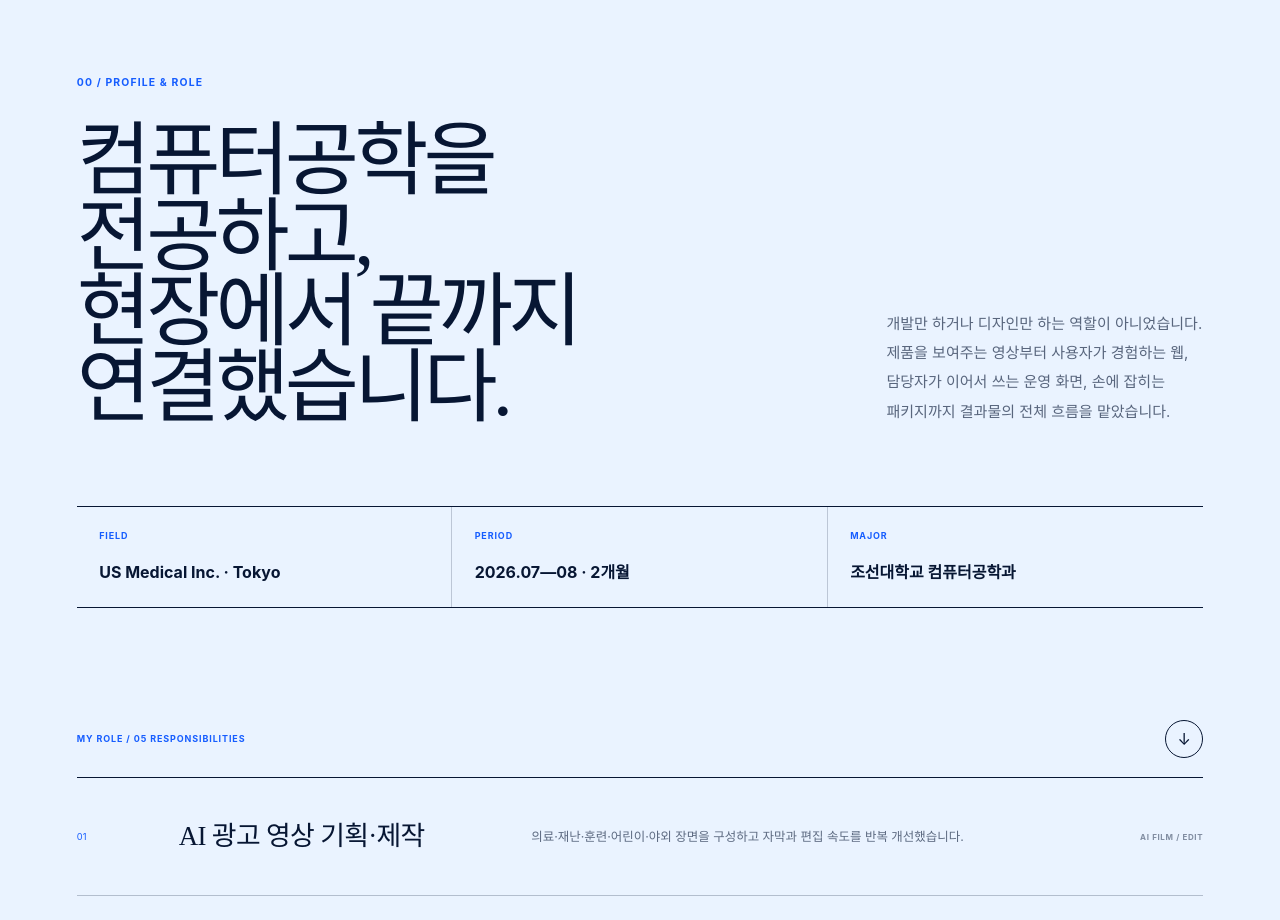
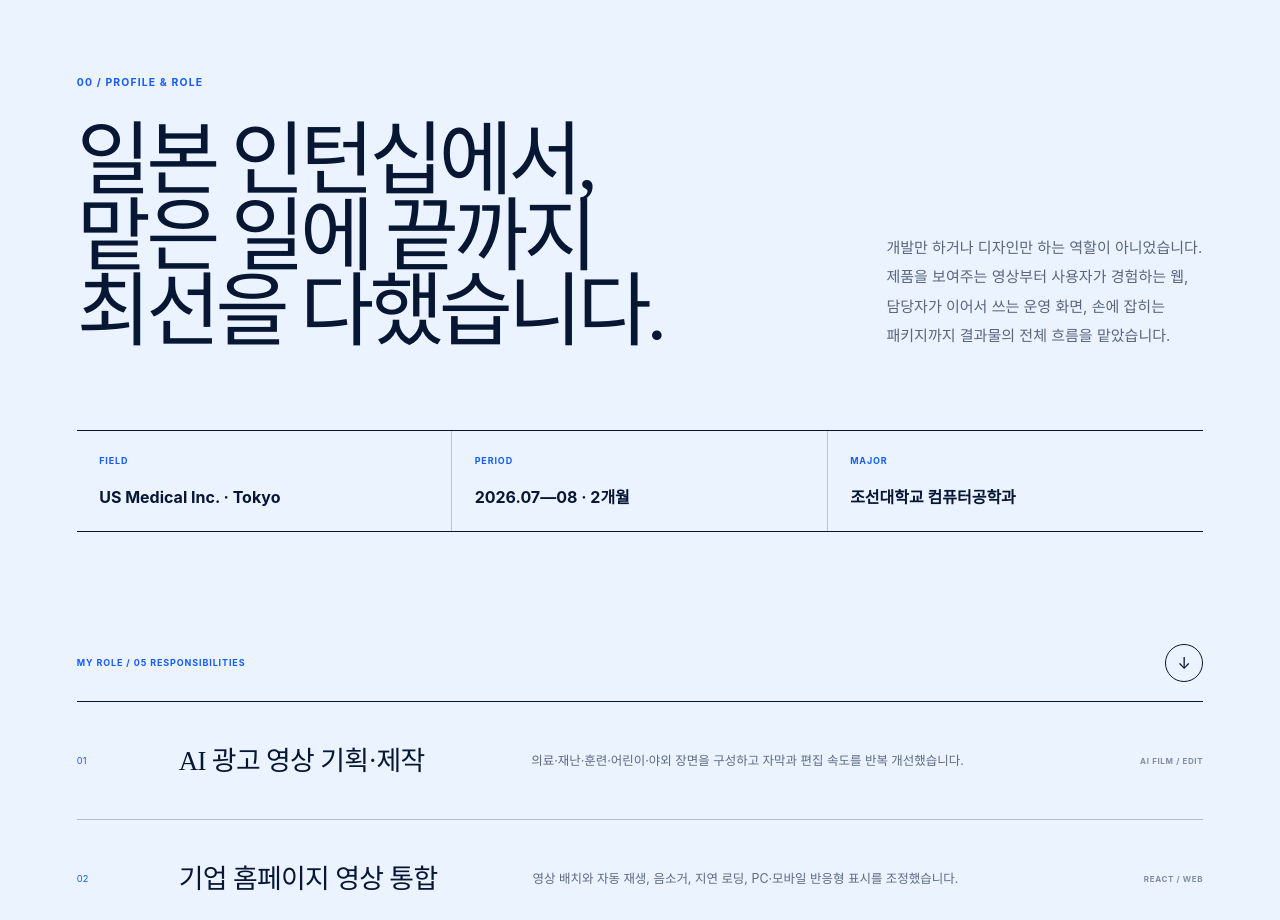
Before and after one commit to s843210/Jisa_bohyun, a Next.js app: page / in a window 1280 px wide. Shown: the part 1220-2140 px from the top of the page. Built offline with nearby package versions, Linux system fonts and the light colour scheme.

Commit message:
Refine internship profile message

```diff
--- a/app/page.tsx
+++ b/app/page.tsx
@@ -28,7 +28,7 @@ const copy = {
     heroNote: "US MEDICAL INC. / TOKYO · 기업 현장실습생 임보현의 두 달간 작업 기록",
     languages: "운영 언어",
     profileLabel: "00 / PROFILE & ROLE",
-    profileTitle: "컴퓨터공학을 전공하고,\n현장에서 끝까지 연결했습니다.",
+    profileTitle: "일본 인턴십에서,\n맡은 일에 끝까지 최선을 다했습니다.",
     profileBody:
       "개발만 하거나 디자인만 하는 역할이 아니었습니다. 제품을 보여주는 영상부터 사용자가 경험하는 웹, 담당자가 이어서 쓰는 운영 화면, 손에 잡히는 패키지까지 결과물의 전체 흐름을 맡았습니다.",
     placeLabel: "FIELD",
@@ -128,7 +128,7 @@ const copy = {
     heroNote: "US MEDICAL INC. / TOKYO · 企業現場実習生イム・ボヒョンの2か月の記録",
     languages: "運用言語",
     profileLabel: "00 / PROFILE & ROLE",
-    profileTitle: "コンピュータ工学を学び、\n現場で最後までつなげました。",
+    profileTitle: "日本でのインターンシップで、\n任された仕事に最後まで全力で取り組みました。",
     profileBody:
       "開発だけ、デザインだけの役割ではありません。製品を見せる動画から、ユーザーが体験するWeb、担当者が運用を続ける管理画面、手に取るパッケージまで、成果物の流れ全体を担当しました。",
     placeLabel: "FIELD",
```
